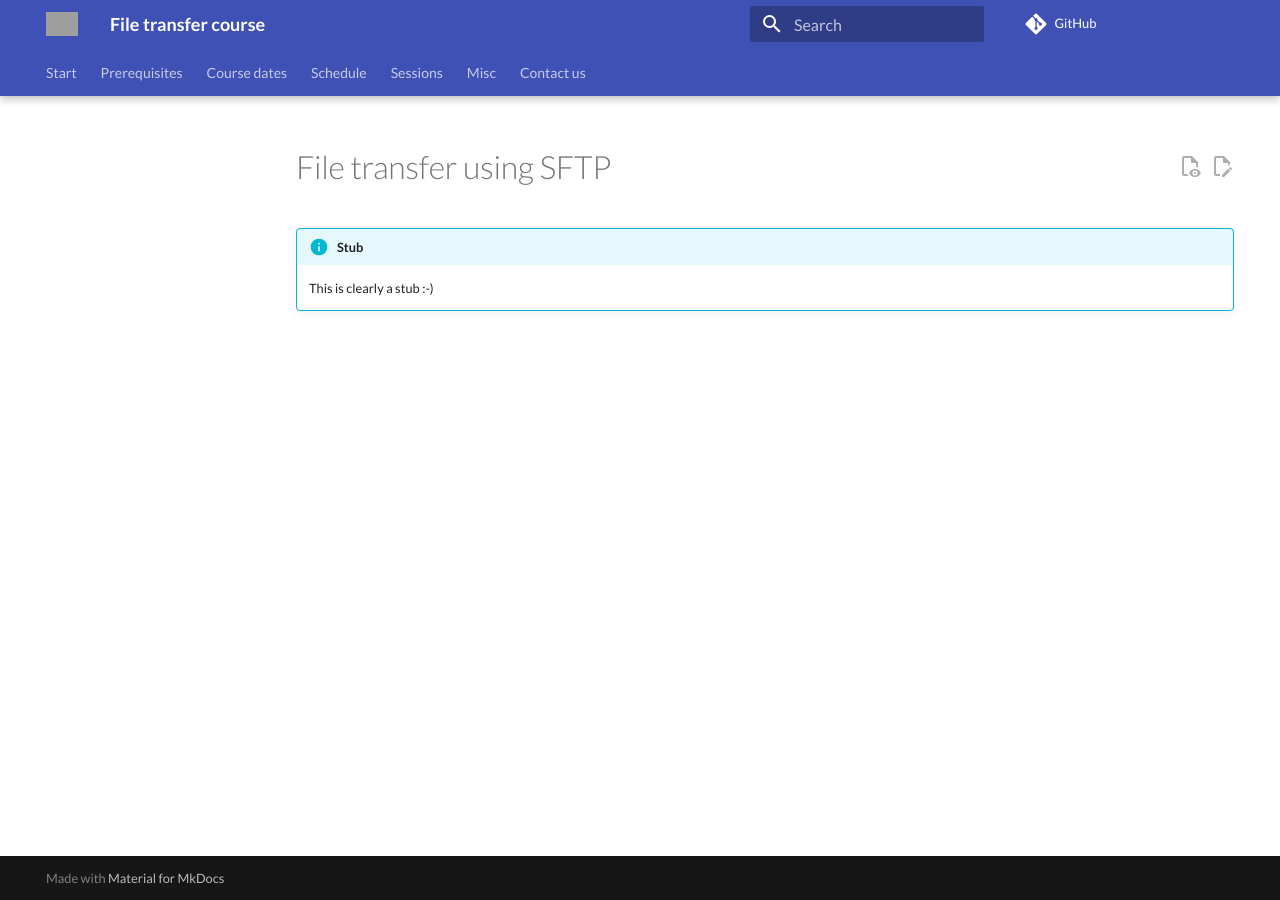
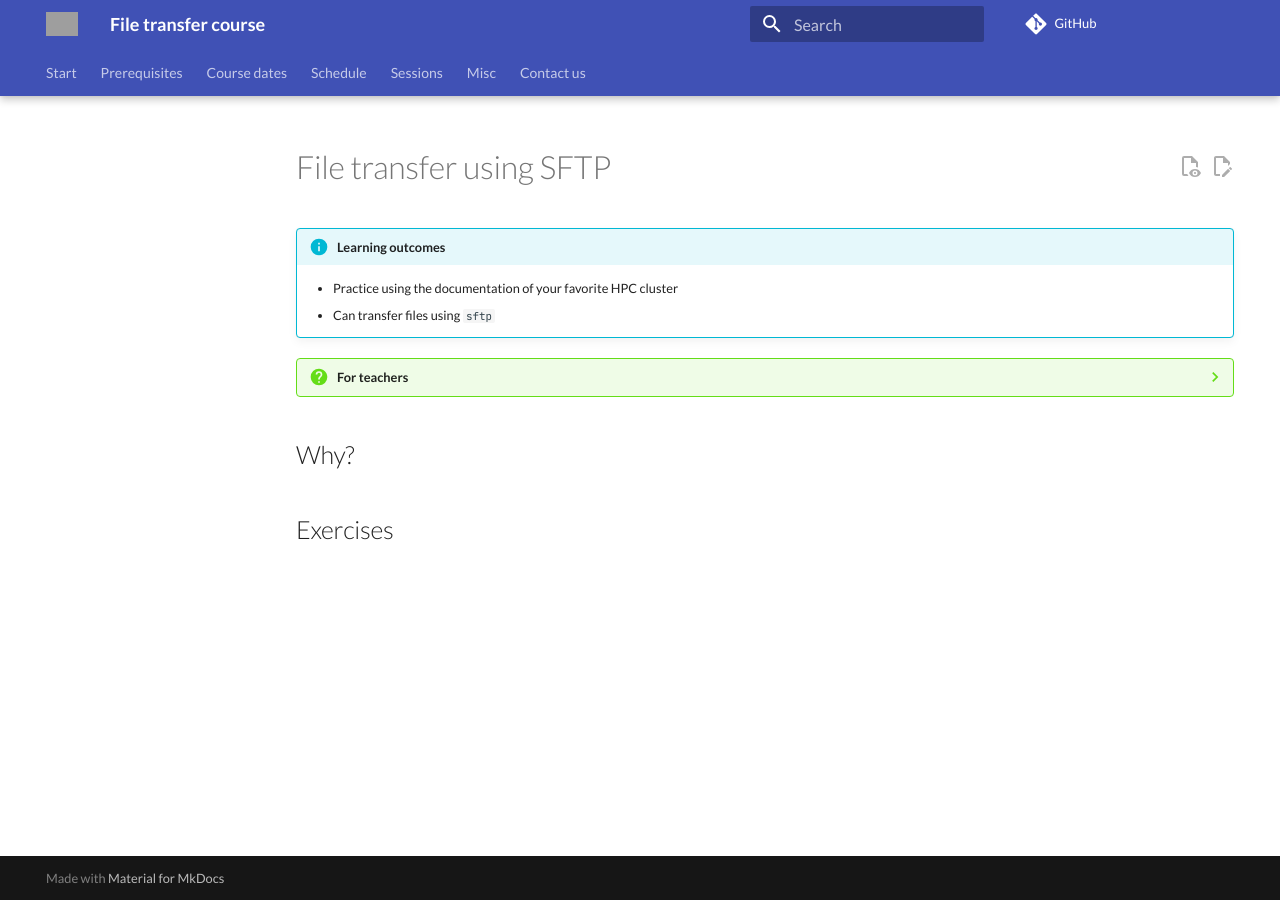
Before and after one commit to UPPMAX/naiss_file_transfer_course, an MkDocs documentation site: the page built from docs/sessions/sftp/sftp.md, in a window 1280 px wide. Built offline with MkDocs 1.6.1 and Material for MkDocs 9.7.7, drawn with Linux system fonts in a browser that asks for light colours; comment, search, counter and statistics services are not loaded; grey boxes are pictures that could not be loaded.

Commit message:
sftp.md start

```diff
--- a/docs/sessions/sftp/sftp.md
+++ b/docs/sessions/sftp/sftp.md
@@ -8,6 +8,31 @@
 
 # File transfer using SFTP
 
-!!! info "Stub"
+!!!- info "Learning outcomes"
 
-    This is clearly a stub :-)
+    - Practice using the documentation of your favorite HPC cluster
+    - Can transfer files using `sftp`
+
+???- question "For teachers"
+
+    Teaching goals are:
+
+    - Learners have practiced using the documentation
+      of their favorite HPC cluster
+    - Learners have transferred files using `sftp`
+
+    Lesson plan:
+
+
+    Prior questions:
+
+    - How can one do a file transfer from the terminal?
+    - Can you name some programs that can do file transfer from the terminal?
+    - Who has heard of `sftp`?
+    - Who has already used `sftp`?
+
+## Why?
+
+
+
+## Exercises
```
